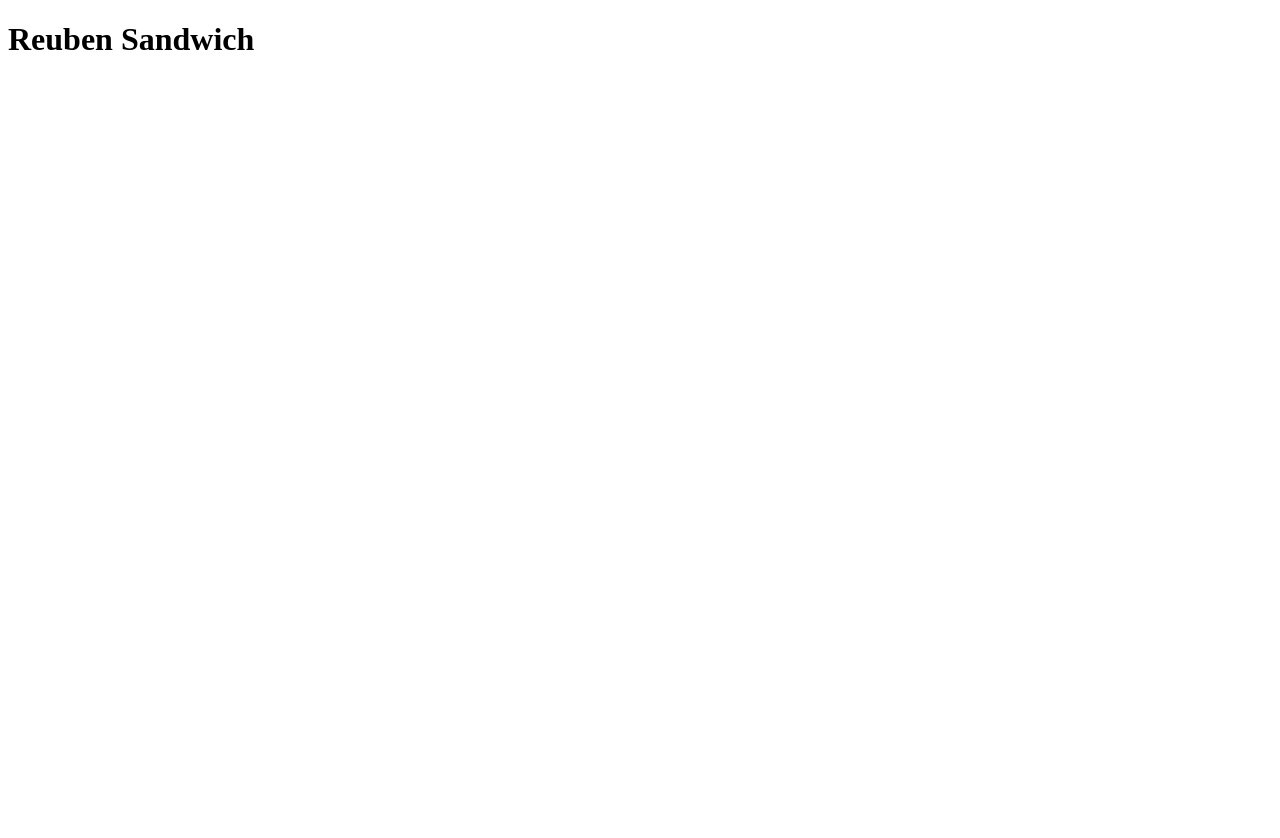
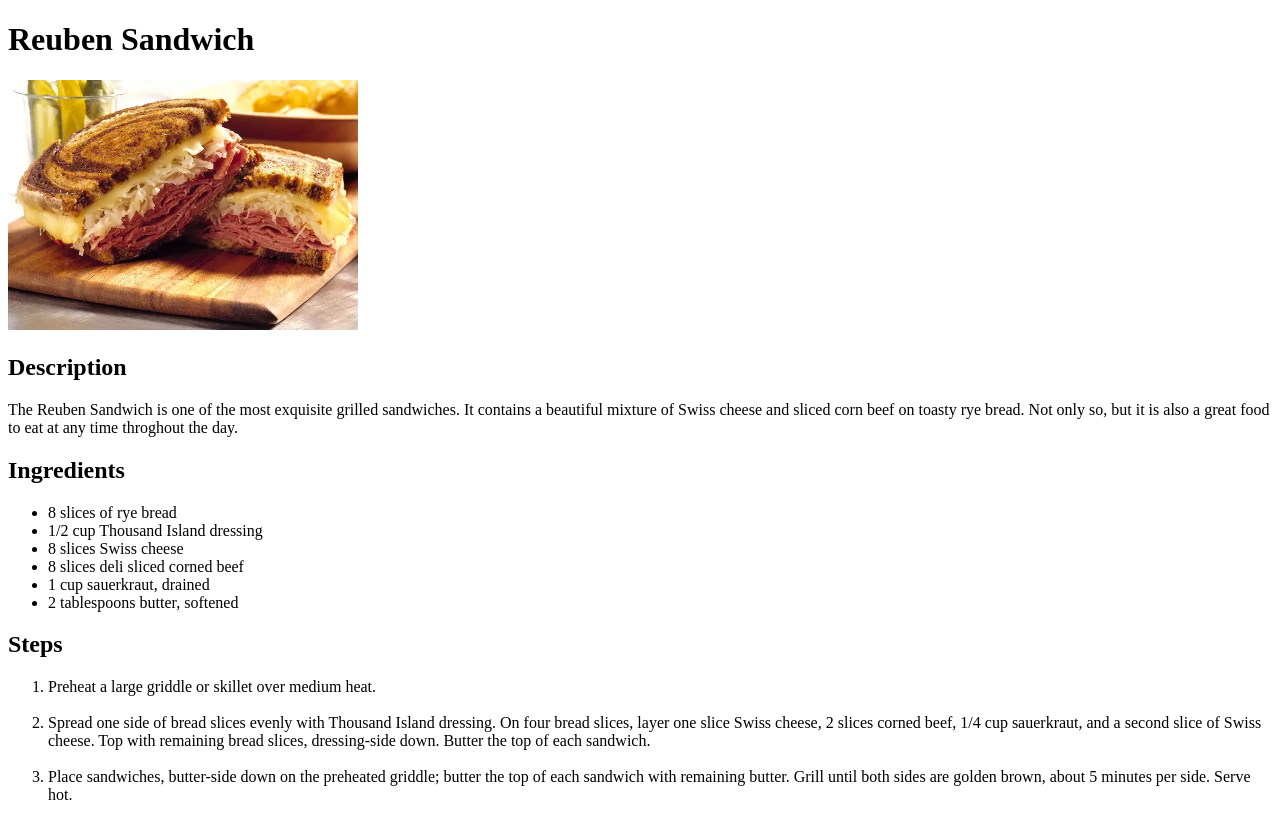
Before and after one commit to vzbel/flavor-recipes, a plain HTML site: page recipes/reuben-sandwich.html in a window 1280 px wide. Before the commit the page ends 800 px from the top, so only its background shows below. Drawn offline with Linux system fonts and the light colour scheme.

Commit message:
Finalize Reuben Sandwich Recipe
The recipe now includes the picture, description, ingredients, and steps.
The recipe picture has been added to the "images" directory.

```diff
--- a/recipes/reuben-sandwich.html
+++ b/recipes/reuben-sandwich.html
@@ -6,5 +6,46 @@
   </head>
   <body>
     <h1>Reuben Sandwich</h1>
+    <img
+      src="./images/reuben-sandwich.webp"
+      alt="A picture of a Reuben Sandwich, with thick layers of ham and toasty bread slices."
+      height="250px"
+      width="350px"
+    />
+    <h2>Description</h2>
+    <p>
+      The Reuben Sandwich is one of the most exquisite grilled sandwiches. It
+      contains a beautiful mixture of Swiss cheese and sliced corn beef on
+      toasty rye bread. Not only so, but it is also a great food to eat at any
+      time throghout the day.
+    </p>
+    <h2>Ingredients</h2>
+    <ul>
+      <li>8 slices of rye bread</li>
+      <li>1/2 cup Thousand Island dressing</li>
+      <li>8 slices Swiss cheese</li>
+      <li>8 slices deli sliced corned beef</li>
+      <li>1 cup sauerkraut, drained</li>
+      <li>2 tablespoons butter, softened</li>
+    </ul>
+    <h2>Steps</h2>
+    <ol>
+      <li>Preheat a large griddle or skillet over medium heat.</li>
+      <br />
+      <li>
+        Spread one side of bread slices evenly with Thousand Island dressing. On
+        four bread slices, layer one slice Swiss cheese, 2 slices corned beef,
+        1/4 cup sauerkraut, and a second slice of Swiss cheese. Top with
+        remaining bread slices, dressing-side down. Butter the top of each
+        sandwich.
+      </li>
+      <br />
+      <li>
+        Place sandwiches, butter-side down on the preheated griddle; butter the
+        top of each sandwich with remaining butter. Grill until both sides are
+        golden brown, about 5 minutes per side. Serve hot.
+      </li>
+      <br />
+    </ol>
   </body>
 </html>
```
Also changed, not shown: recipes/images/reuben-sandwich.webp (added).
